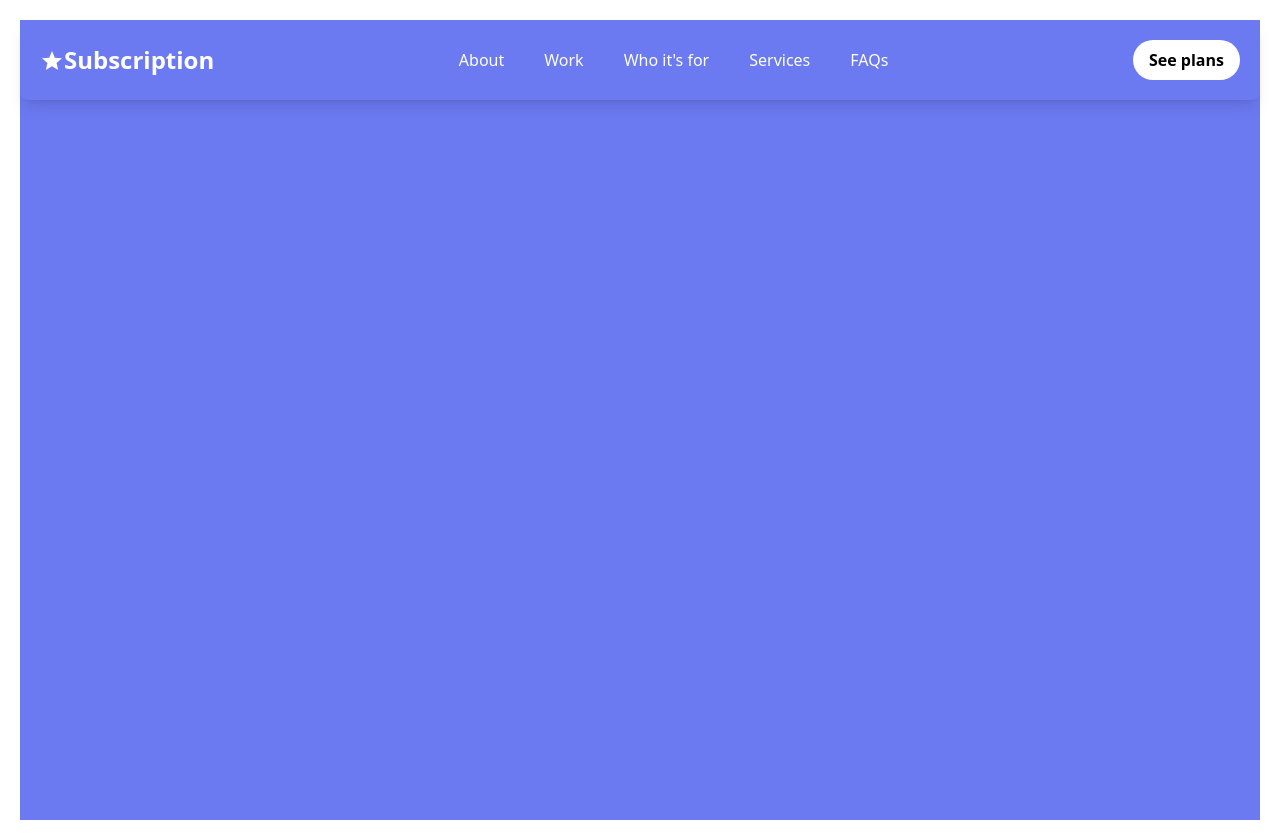
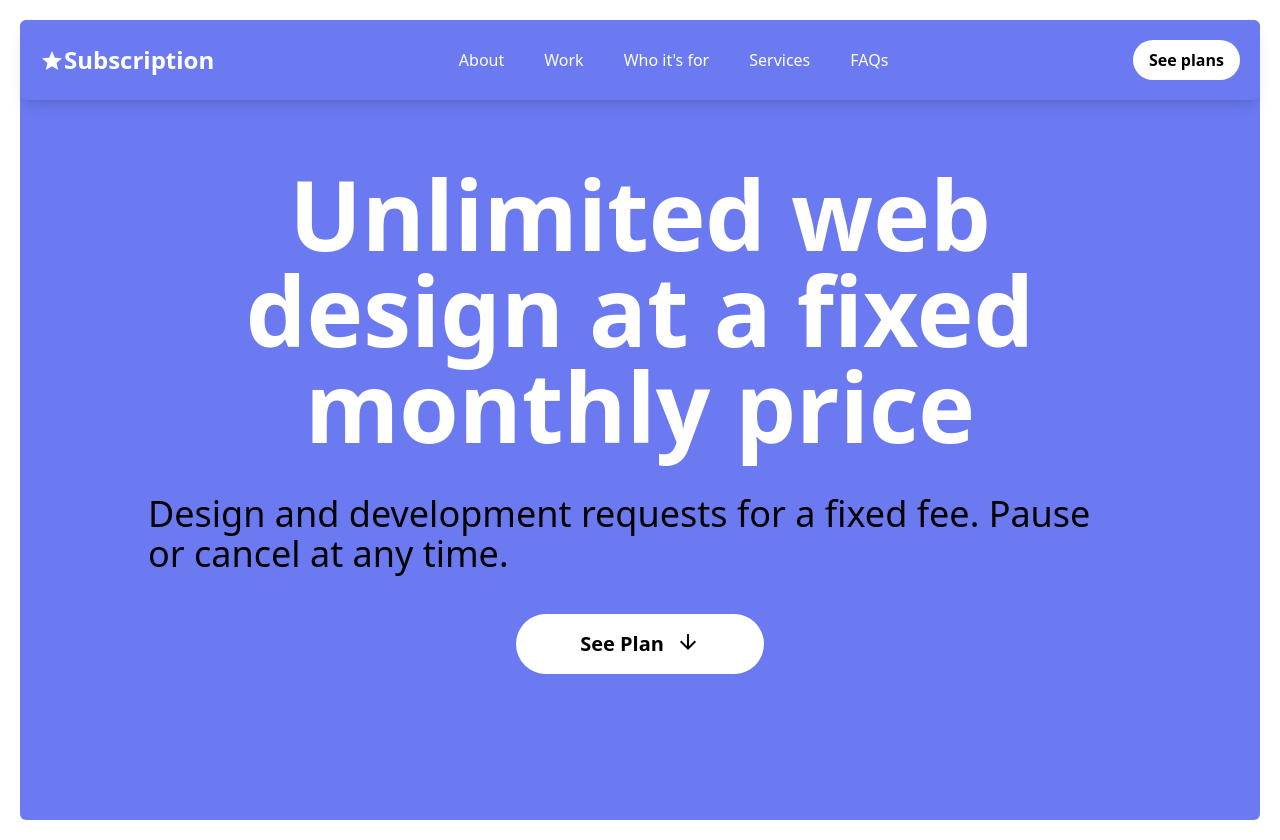
Before and after one commit to n8zzle/Subscription_LandingPage, a Next.js app: page / in a window 1280 px wide. Built offline with nearby package versions, Linux system fonts and the light colour scheme.

Commit message:
Currently building a Hero component

```diff
--- a/app/components/Hero.tsx
+++ b/app/components/Hero.tsx
@@ -1,9 +1,31 @@
+"use client";
 import React from "react";
+import ArrowDownwardIcon from "@mui/icons-material/ArrowDownward";
+import { motion } from "framer-motion";
 
 type Props = {};
 
 const Hero = (props: Props) => {
-  return <div className="bg-[#6b7af1] h-screen ">Hero</div>;
+  return (
+    <div
+      initial={{ opacity: 0, scale: 0.5 }}
+      animate={{ opacity: 1, scale: 1 }}
+      transition={{ duration: 0.5 }}
+      className="bg-[#6b7af1] h-screen rounded-md flex flex-col justify-center items-center p-32 space-y-10 "
+    >
+      <h1 className="text-8xl text-white font-extrabold text-center">
+        Unlimited web design at a fixed monthly price
+      </h1>
+      <p className="text-4xl font-thin ">
+        Design and development requests for a fixed fee. Pause or cancel at any
+        time.
+      </p>
+      <button className="bg-white text-black px-16 py-4 flex rounded-full space-x-3">
+        <p className="text-black text-xl font-bold">See Plan</p>
+        <ArrowDownwardIcon />
+      </button>
+    </div>
+  );
 };
 
 export default Hero;
```
